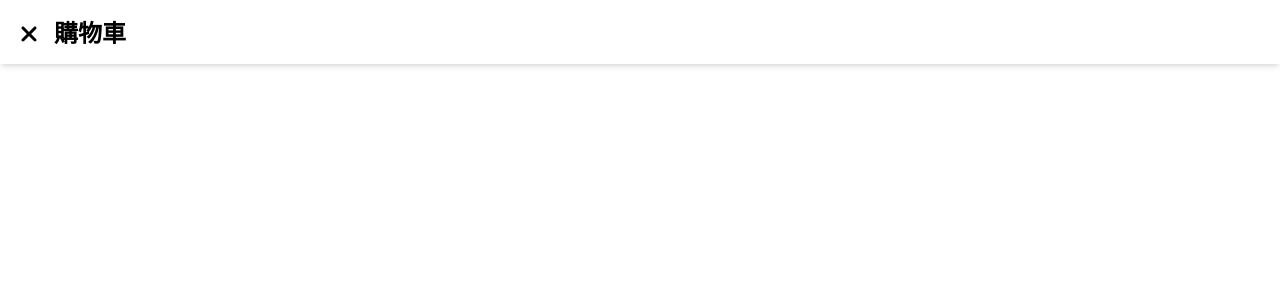
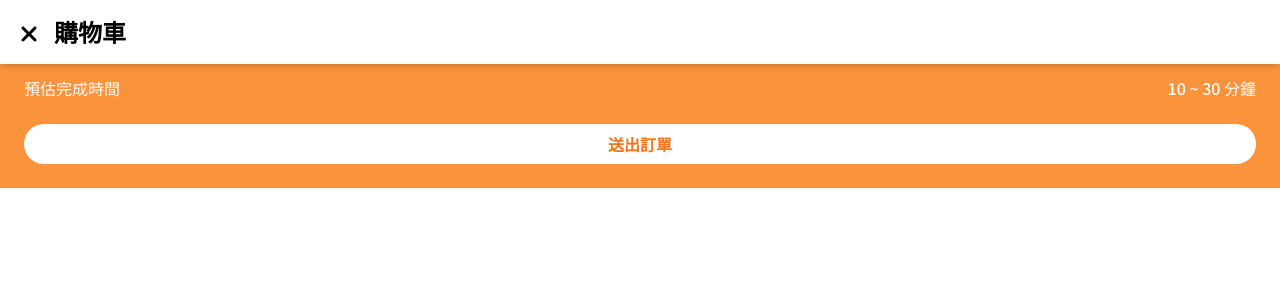
Before and after one commit to NTOU-Takeout/NTOU-Takeout-Frontend, a React (Vite) app: page /cart in a window 1280 px wide. Shown: the top 300 px of the page. Built offline with nearby package versions, Linux system fonts and the light colour scheme.

Commit message:
Add refactor file

```diff
--- a/src/pages/Cart.jsx
+++ b/src/pages/Cart.jsx
@@ -9,7 +9,7 @@ function Cart() {
     return (
         <div className="mt-3">
             <CartPageHeader></CartPageHeader>
-            {/* <CartOrderSection orderDetail={order} /> */}
+            <CartOrderSection orderDetail={order} />
         </div>
     );
 }
```
